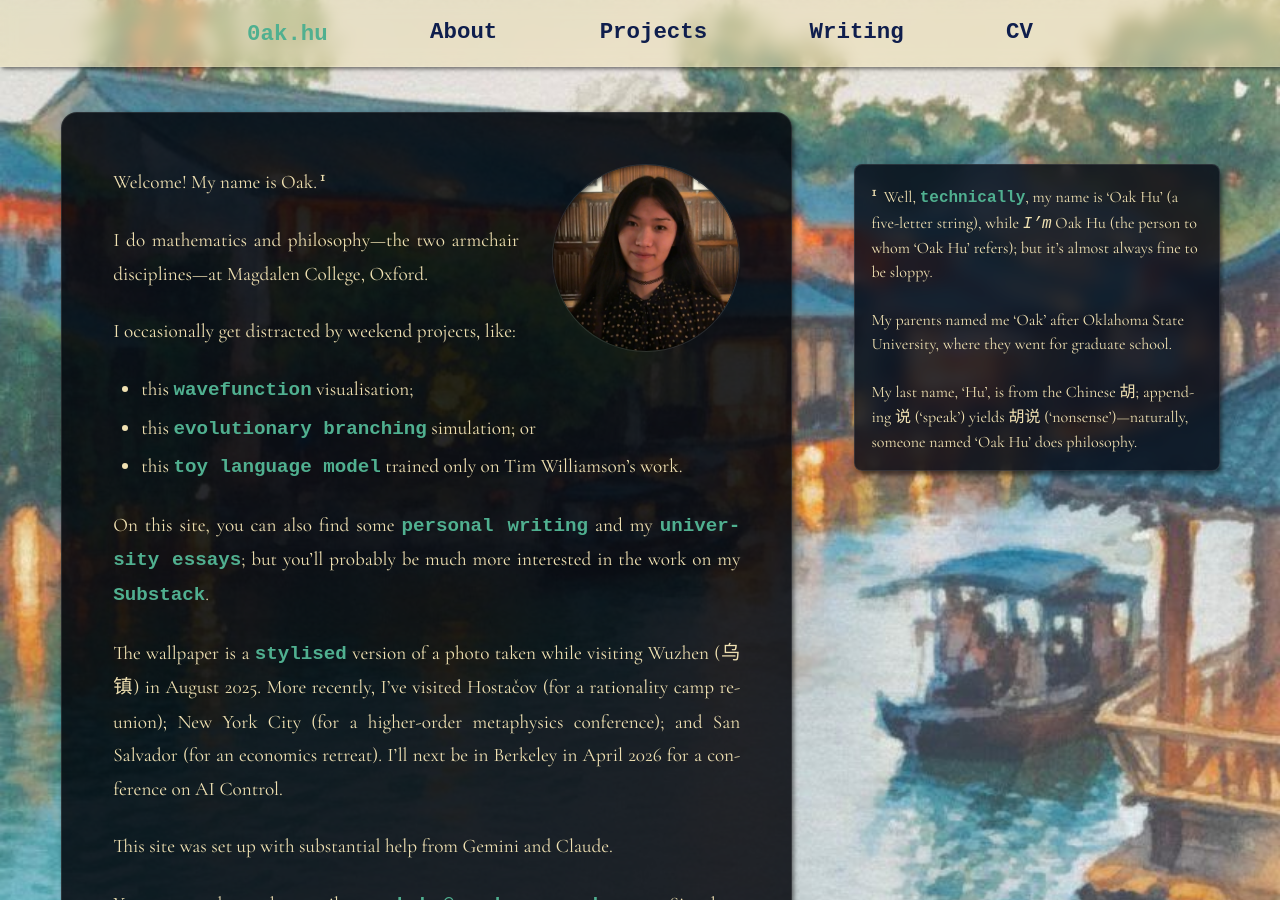
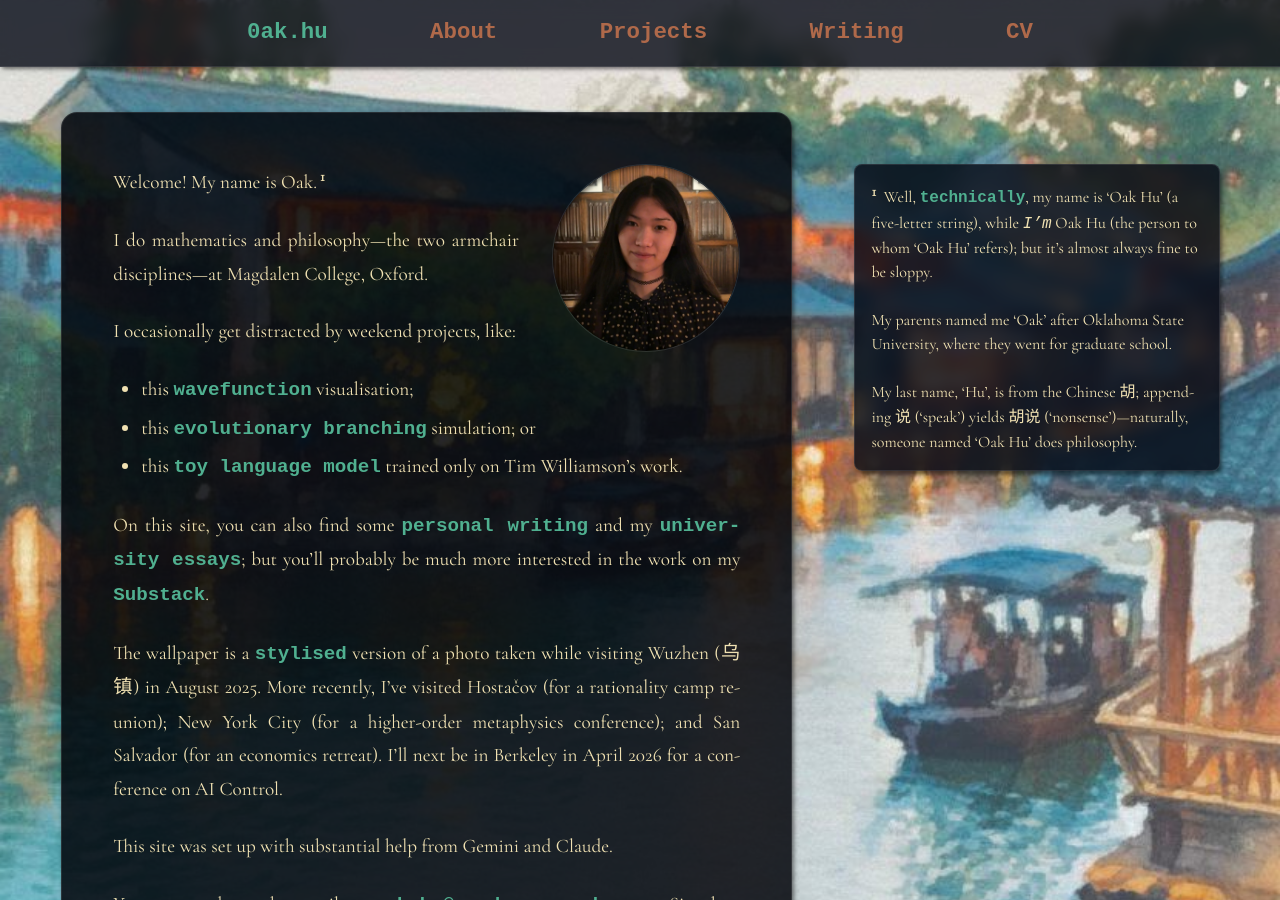
Before and after one commit to oak-hu/oak-hu.github.io, a Jekyll site: the page built from index.md, in a window 1280 px wide and 900 px high. Built offline with Jekyll 4.4.1, drawn with Linux system fonts in a browser that asks for light colours; some web fonts are replaced.

Commit message:
Tweak nav colors, unify fonts, remove progress glow
Co-Authored-By: Claude Opus 4.6 <noreply@anthropic.com>

```diff
--- a/assets/css/main.scss
+++ b/assets/css/main.scss
@@ -10,12 +10,12 @@
     --text-secondary: #af694a;
     --link-color: #50b090;
     --hover-color: #a4ecda;
-    --nav-color: #0f1e4d;
+    --nav-color: var(--text-secondary);
 
     /* Glassmorphism */
     --glass-bg: rgba(1.875, 3.75, 9.625, 0.85);
     --sidenote-bg: rgba(3.75, 7.5, 19.25, 0.8);
-    --secondary-bg: rgba(240, 225, 178,0.5);
+    --secondary-bg:var(--sidenote-bg);
     --glass-border: rgba(255, 255, 255, 0.1);
     --glass-blur: 8px;
     --glass-shadow: 2px 2px 4px rgba(0, 0, 0, 0.5);
@@ -177,18 +177,13 @@ a:hover { color: var(--hover-color); }
 
 .nav-item {
     color: var(--nav-color);
-    font-family: var(--font-title);
+    font-family: var(--font-nav);
     transition: color 0.5s, opacity 0.5s ease;
     opacity: 0;
 }
 .fonts-loaded .nav-item { opacity: 1; }
 .fonts-loaded .glass-card { opacity: 1; }
 .fonts-loaded .sidenote { opacity: 1; }
-.nav-item:first-child {
-    font-family: var(--font-nav);
-    position: relative;
-    top: 0.1rem;
-}
 .nav-item:hover, .nav-item.active { color: var(--link-color); font-weight: bold; }
 
 .progress-container {
@@ -201,7 +196,6 @@ a:hover { color: var(--hover-color); }
     height: 0.25rem; background: var(--text-primary); width: 100%;
     transform: scaleX(0); transform-origin: left;
     will-change: transform;
-    box-shadow: 0 0 10px var(--text-primary);
 }
 
 /* Content Styling */
@@ -219,10 +213,11 @@ a:hover { color: var(--hover-color); }
 .content h2 {
     font-family: var(--font-title);
     font-size: var(--fs-h2);
-    color: var(--text-secondary);
+    color: var(--link-color);
     margin-top: 2rem;
     margin-bottom: 1rem;
 }
+
 .anchor-link {
     opacity: 0;
     font-size: 0.7em;
```
